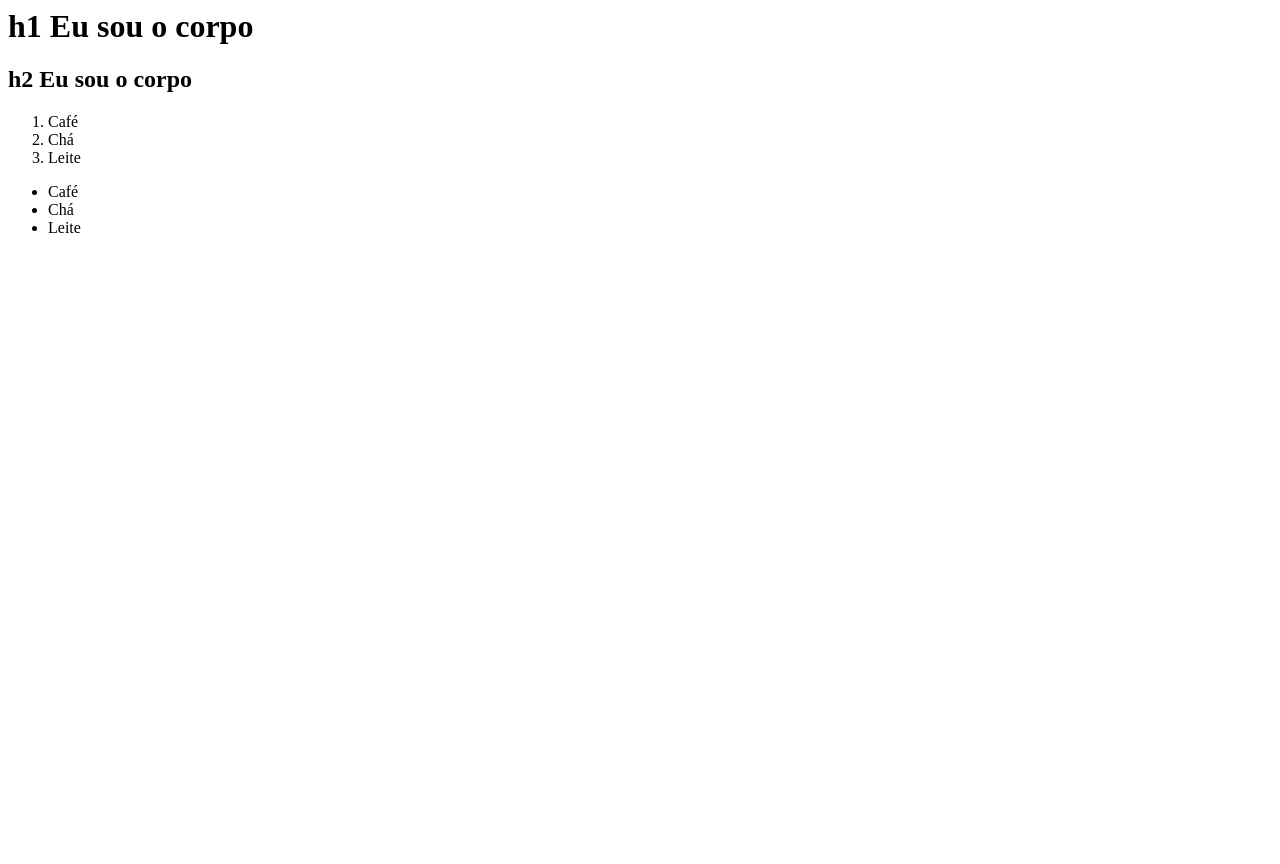
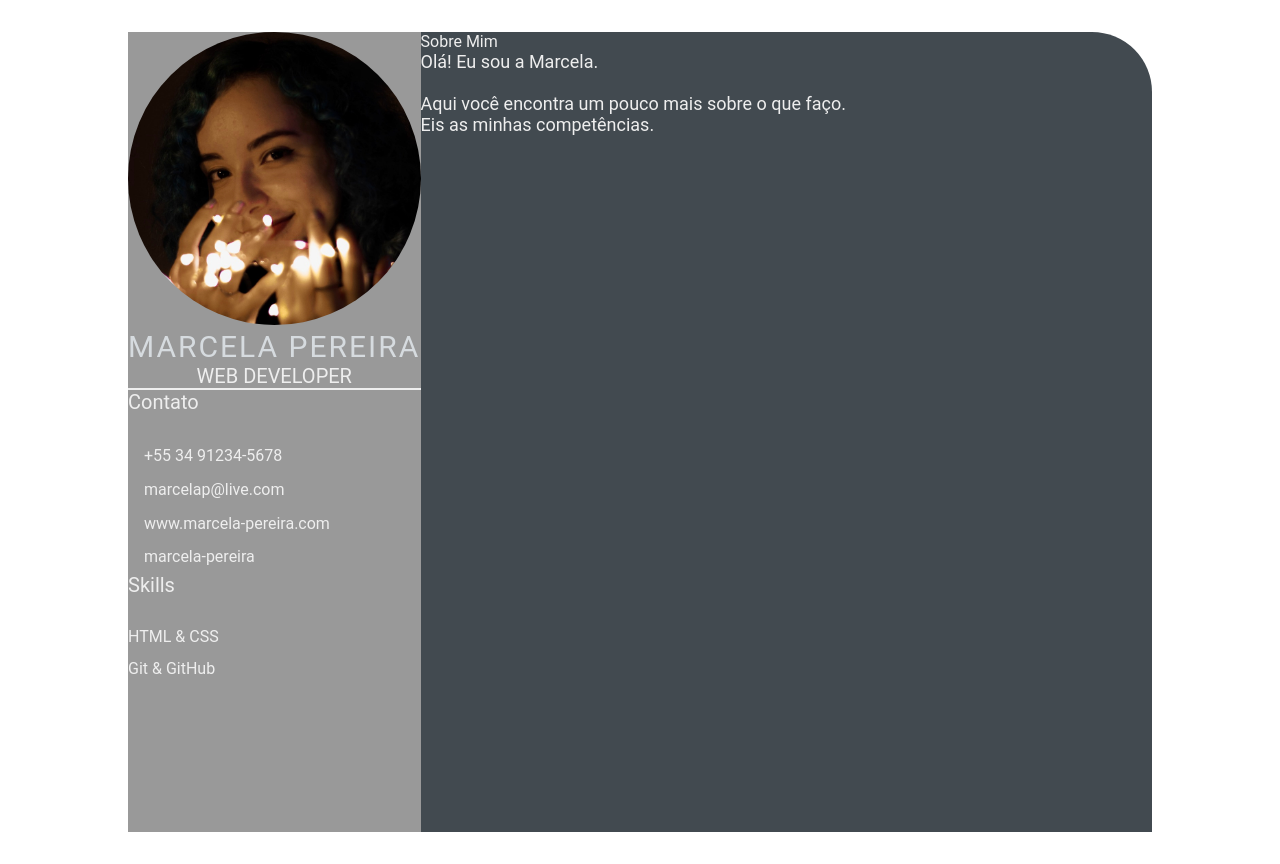
Before and after one commit to marcela-pereira/marcela-pereira.github.io, a plain HTML site: page index.html in a window 1280 px wide. Before the commit the page ends 800 px from the top, so only its background shows below. Drawn offline with Linux system fonts and the light colour scheme.

Commit message:
feature: modify index.html, add style.css (#2)

```diff
--- a/index.html
+++ b/index.html
@@ -1,21 +1,53 @@
-<html>
-    <head>
-        <title>
-            Olá, eu sou a cabeça
-        </title>
-    </head>
-    <body>
-        <h1>h1 Eu sou o corpo</h1>
-        <h2>h2 Eu sou o corpo</h2>
-    </body>
-    <ol>
-        <li>Café</li>
-        <li>Chá</li>
-        <li>Leite</li>
-    </ol>
-    <ul>
-        <li>Café</li>
-        <li>Chá</li>
-        <li>Leite</li>
-    </ul>
+<!DOCTYPE html>
+<html lang="en">
+<head>
+    <meta charset="UTF-8">
+    <meta http-equiv="X-UA-Compatible" content="IE=edge">
+    <meta name="viewport" content="width=device-width, initial-scale=1.0">
+    <title>Marcela Pereira CV</title>
+
+    <link rel="stylesheet" href="style.css">
+
+</head>
+<body>
+    <main class="resume-contents">
+        <section class="left-section">
+            <section class="left-section-content">
+                <div class="profile">
+                    <img class="profile-image" src="img/profile-image.jpg" alt="Profile image">
+                    <p class="name">Marcela Pereira</p>
+                    <p class="profession">Web Developer</p>
+                </div>
+                <div class="contact-info">
+                    <p class="left-title">Contato</p>
+                    <ul>
+                        <li><i class="fa fa-phone"></i>+55 34 91234-5678</li>
+                        <li><i class="fa fa-envelope"></i>marcelap@live.com</li>
+                        <li><i class="fa fa-globe"></i>www.marcela-pereira.com</li>
+                        <li><i class="fa fa-github"></i>marcela-pereira</li>
+                    </ul>
+                </div>
+                <div class="skills">
+                    <p class="left-title">Skills</p>
+                    <ul>
+                        <li><p>HTML & CSS</p></li>
+                        <li><p>Git & GitHub</p></li>
+                    </ul>
+                </div>
+            </section>
+        </section>
+        <section class="right-section">
+            <div class="right-section-content">
+                <section class="about gap">
+                    <div class="right-title">Sobre Mim</div>
+                    <p class="about-me-contents">
+                        Olá! Eu sou a Marcela.<br>
+                        <br> Aqui você encontra um pouco mais sobre o que faço.
+                        <br> Eis as minhas competências.
+                    </p>
+                </section>
+            </div>
+        </section>
+    </main>
+</body>
 </html>
--- /dev/null
+++ b/style.css
@@ -0,0 +1,103 @@
+* {
+    margin: 0;
+    padding: 0;
+    box-sizing: border-box;
+    list-style: none;
+    font-family: 'Roboto', sans-serif;
+}
+
+.resume-contents {
+    min-height: 100vh;
+    width: 80%;
+    margin: 2rem auto;
+    display: grid;
+    grid-template-columns: repeat(7, 1fr);
+}
+
+.left-section {
+    grid-column: span 2;
+    height: 100%;
+    background-color: #999999;
+}
+
+.right-section {
+    grid-column: span 5;
+    height: 100%;
+    background-color: #424a50;
+    border-radius: 0px 60px 0px 0px;
+}
+
+.left-section-contents{
+    padding: 2rem 2rem;
+}
+
+.profile {
+    width: 100%;
+    border-bottom: 2px solid #eeeeee;
+}
+
+.profile .profile-image {
+    width: 100%;
+    border-radius: 100%;
+}
+
+.name {
+    color: #D6DBDF;
+    font-size: 30px;
+    letter-spacing: 2px;
+    text-transform: uppercase;
+}
+
+.profession {
+    color: #eeeeee;
+    font-size: 20px;
+    text-transform: uppercase;
+    text-align: center;
+}
+
+/* .contact-info { border-bottom: 2px solid #1B2631; } */
+.left-title {
+    color: #eeeeee;
+    font-size: 20px;
+}
+
+.contact-info ul {
+    padding-top: 1.5rem;
+}
+
+.contact-info ul li,
+.references ul li {
+    padding: .4rem 0;
+    color: #eeeeee;
+}
+
+.contact-info ul li i,
+.references ul li i {
+    padding-right: 1rem;
+    font-size: 18px;
+    color: #eeeeee;
+}
+
+.skills ul {
+    padding-top: 1.5rem;
+}
+.skills ul li p {
+    padding: .4rem 0;
+    color: #eeeeee;
+}
+
+.right-section-contents {
+    padding: 2rem 2rem;
+}
+
+.right-title {
+    color: #eeeeee;
+}
+
+.gap {
+    padding-bottom: 2rem;
+}
+.about-me-contents {
+    font-size: 18px;
+    color: #eeeeee;
+}
```
Also changed, not shown: img/profile-image.jpg (added).
